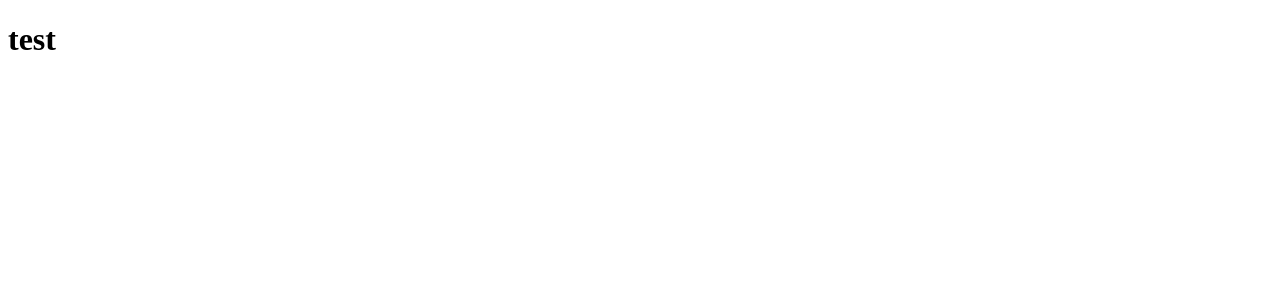
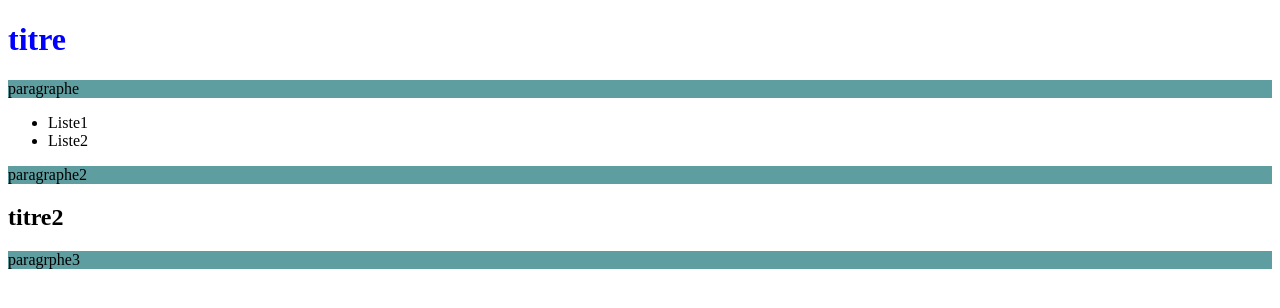
Before and after one commit to sg2508/DossierTest, a plain HTML site: page index.html in a window 1280 px wide. Drawn offline with Linux system fonts and the light colour scheme.

Commit message:
deuxieme commite modif html css

```diff
--- a/index.html
+++ b/index.html
@@ -7,6 +7,14 @@
     <link rel="stylesheet" href="style.css">
 </head>
 <body>
-    <h1>test</h1>
+    <h1>titre</h1>
+    <P>paragraphe</P>
+    <ul>
+        <Li>Liste1</Li>
+        <Li>Liste2</Li>
+    </ul>
+    <p>paragraphe2</p>
+    <h2>titre2</h2>
+    <p>paragrphe3</p>
 </body>
 </html>
--- a/style.css
+++ b/style.css
@@ -0,0 +1,6 @@
+h1{
+    color:blue;
+}
+p{
+    background-color: cadetblue;
+}
```
